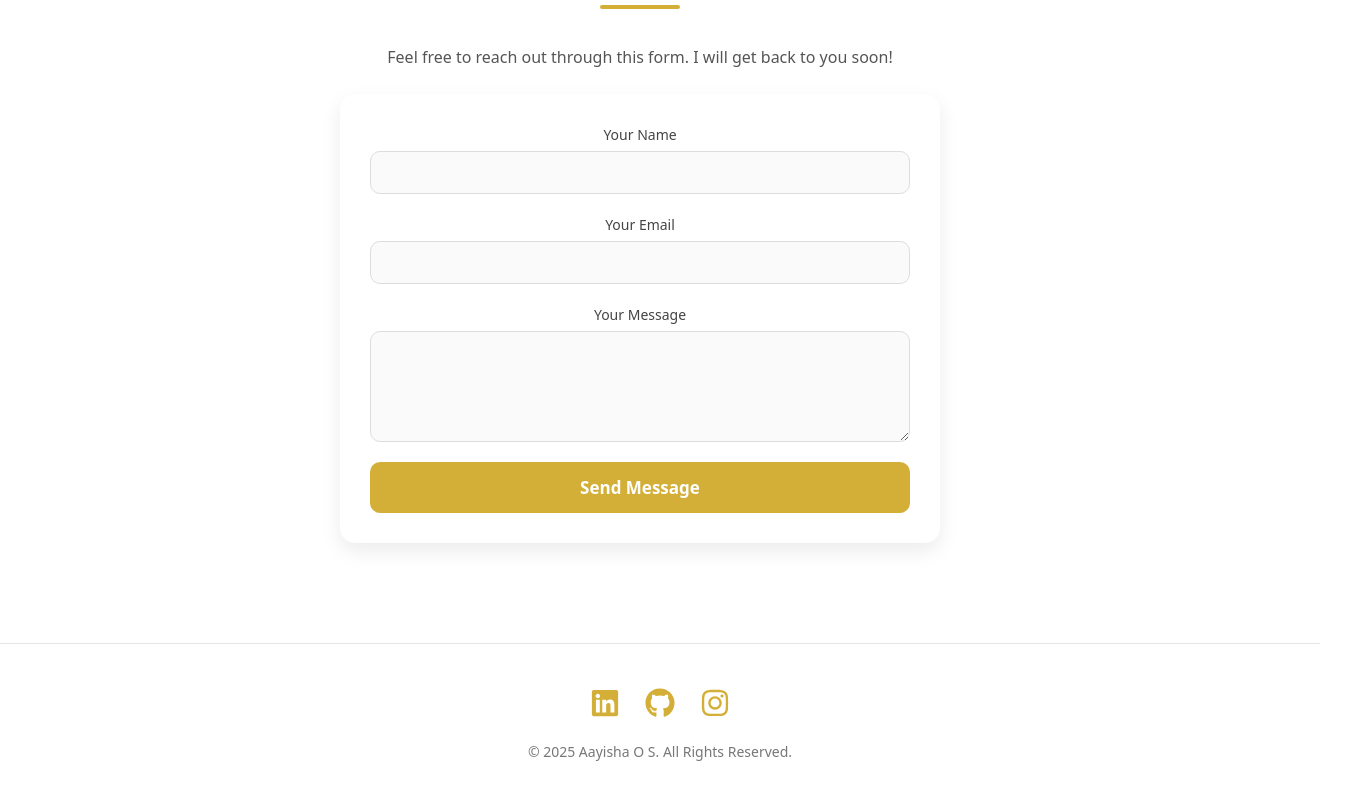
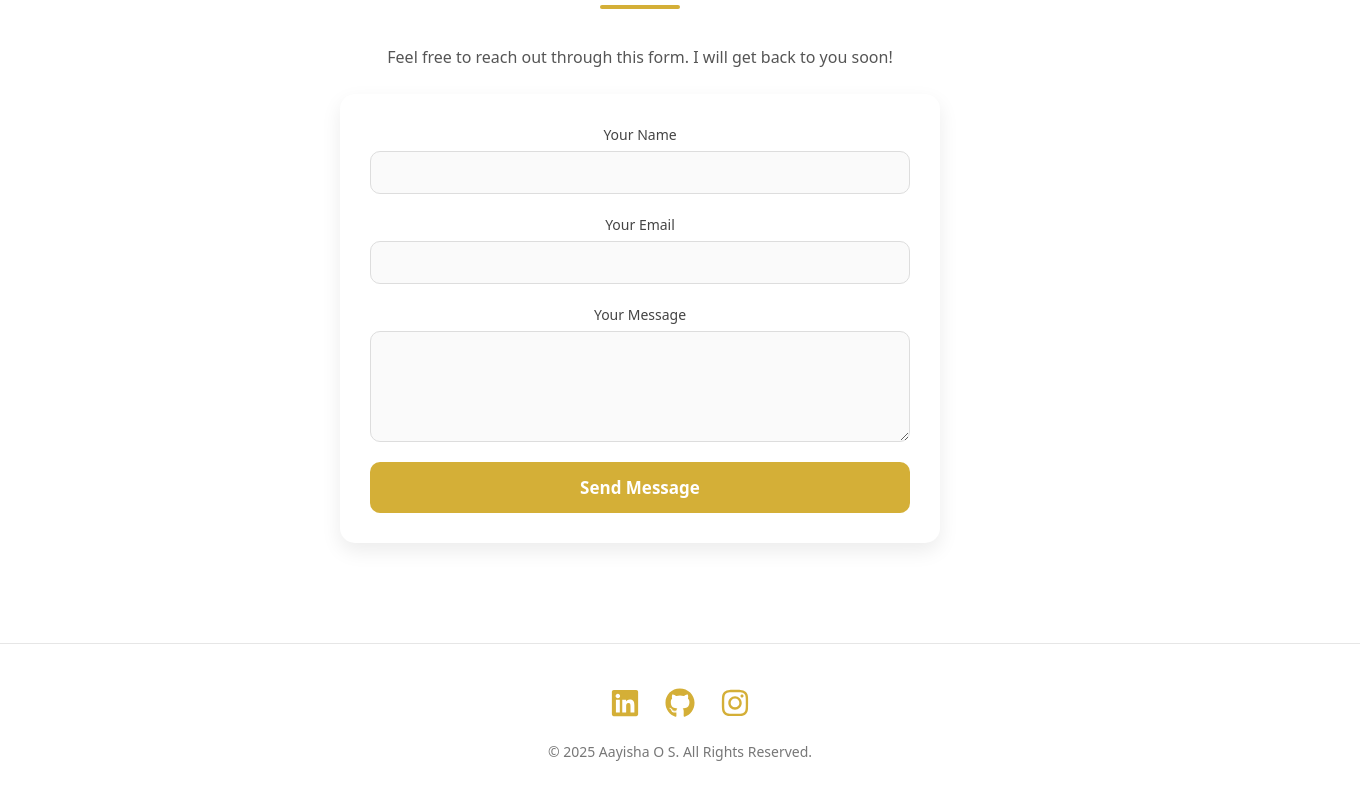
Before and after one commit to AayishaOS/Porfolio, a React (Vite) app: page / in a window 1280 px wide. Shown: the part 3045-3845 px from the top of the page, 1360 px wide, since content can reach past the window. Built offline with nearby package versions, Linux system fonts and the light colour scheme.

Commit message:
footer width fixed

```diff
--- a/src/css/footer.css
+++ b/src/css/footer.css
@@ -1,7 +1,7 @@
 .footer {
   width: 100%;
   background: #ffffff;
-  padding: 40px 20px;
+  padding: 40px;
   text-align: center;
   margin-top: 80px;
   border-top: 1px solid #e6e6e6;
```
